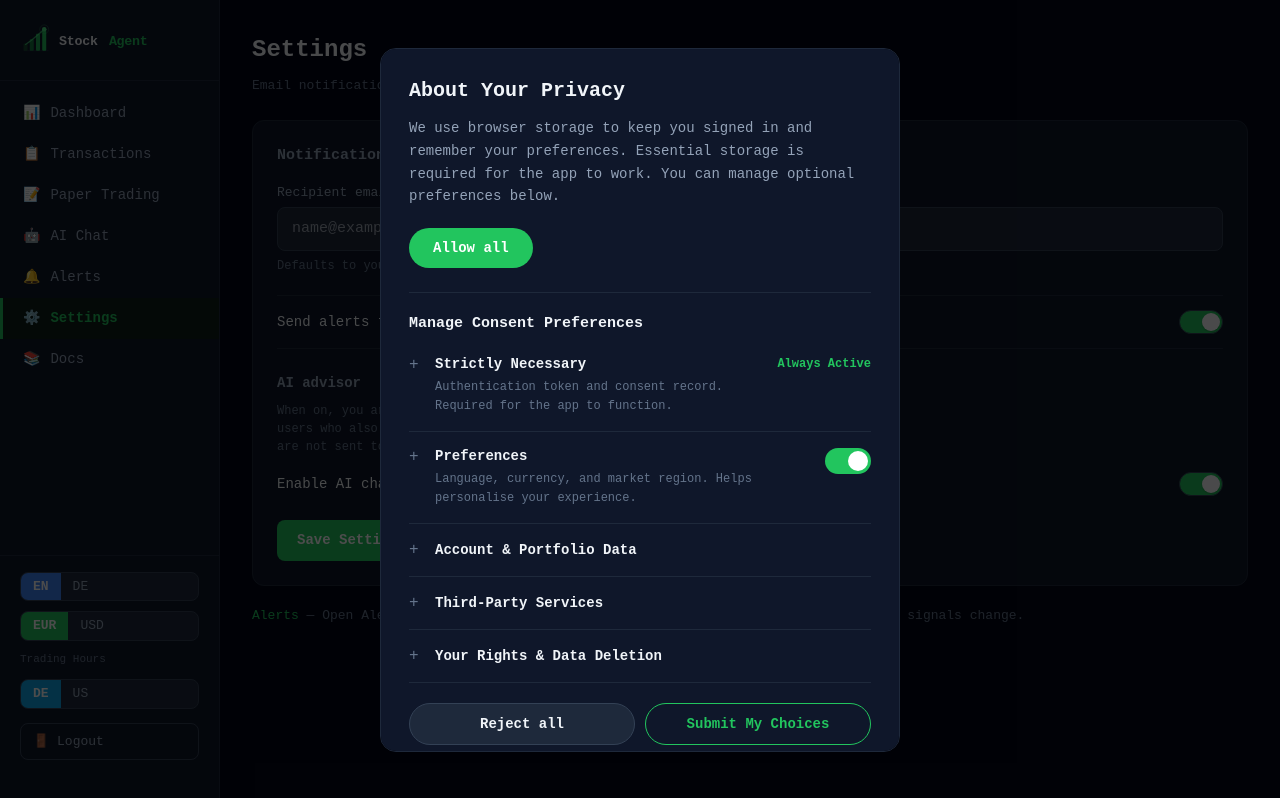
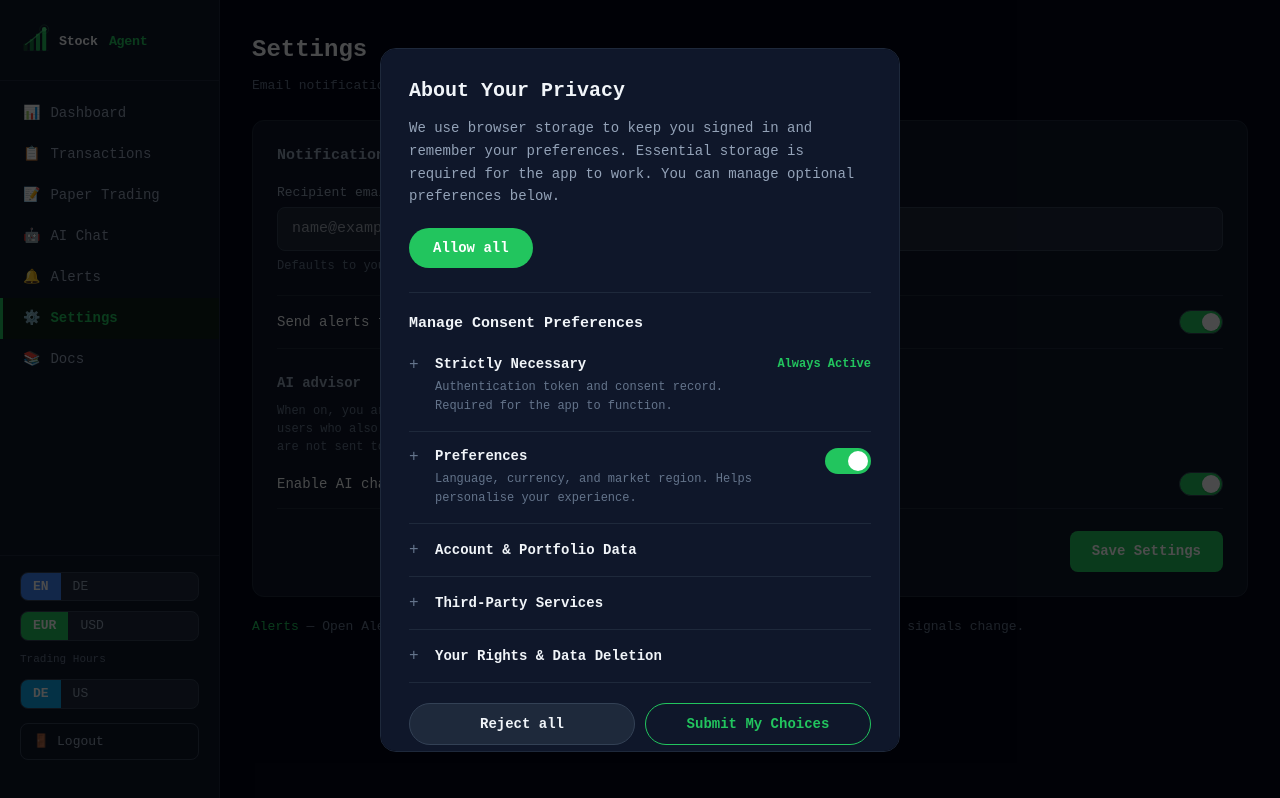
Before and after one commit to ashiqur-russel/stock-agent, a Next.js app in the folder frontend/: page /user/settings in a window 1280 px wide. Built offline with nearby package versions, Linux system fonts and the light colour scheme; no server answers; sample sign-in values are in the browser's storage.

Commit message:
[SA-24] fix(ui): separate Settings save bar from toggles

```diff
--- a/frontend/src/app/user/settings/page.tsx
+++ b/frontend/src/app/user/settings/page.tsx
@@ -142,6 +142,7 @@ export default function SettingsPage() {
                   justifyContent: 'space-between',
                   gap: 16,
                   flexWrap: 'wrap',
+                  paddingBottom: 4,
                 }}
               >
                 <span style={{ fontSize: 14, color: '#f1f5f9', flex: '1 1 200px' }}>
@@ -154,13 +155,27 @@ export default function SettingsPage() {
                 />
               </div>
             </div>
-            <div style={{ display: 'flex', flexWrap: 'wrap', gap: 16, alignItems: 'center', marginTop: 24 }}>
+            <div
+              style={{
+                marginTop: 8,
+                paddingTop: 22,
+                borderTop: '1px solid #1e293b',
+                display: 'flex',
+                flexWrap: 'wrap',
+                gap: 12,
+                alignItems: 'center',
+                justifyContent: 'flex-end',
+              }}
+            >
+              {savedAt && Date.now() - savedAt < 4000 && (
+                <span style={{ color: '#22c55e', fontSize: 13, marginRight: 'auto' }}>✓</span>
+              )}
               <button
                 type="button"
                 onClick={handleSave}
                 disabled={saving}
                 style={{
-                  padding: '10px 20px',
+                  padding: '10px 22px',
                   background: '#22c55e',
                   border: 'none',
                   borderRadius: 8,
@@ -173,9 +188,6 @@ export default function SettingsPage() {
               >
                 {saving ? '…' : t('alert_save')}
               </button>
-              {savedAt && Date.now() - savedAt < 4000 && (
-                <span style={{ color: '#22c55e', fontSize: 12 }}>✓</span>
-              )}
             </div>
           </>
         )}
```
